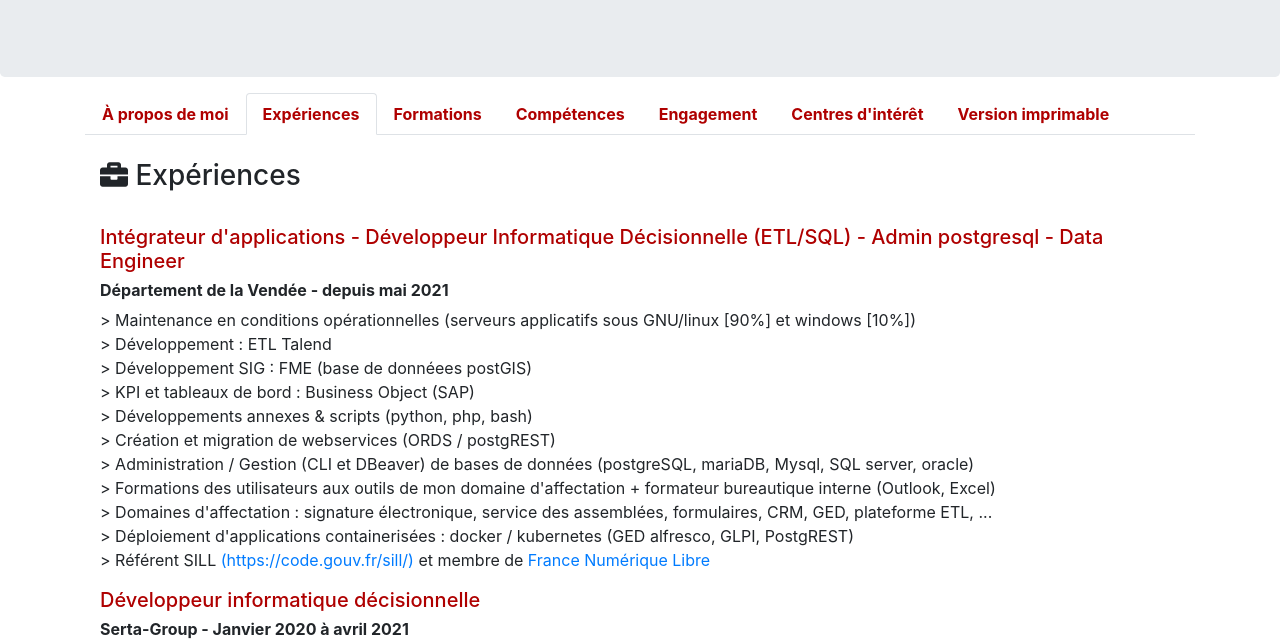
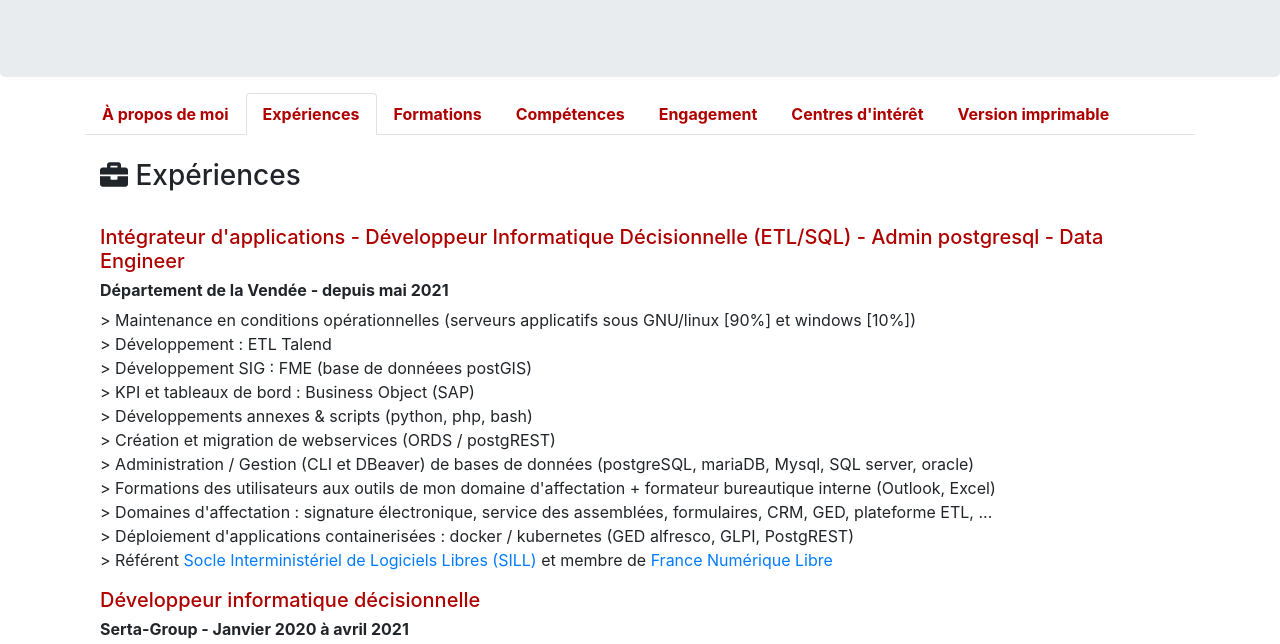
Before and after one commit to valebard/Portfolio, a plain HTML site: page index.html in a window 1280 px wide. Both pictures are taken after a click on the link "Expériences". Shown: the part 147-791 px from the top of the page. Drawn offline with nearby package versions, Linux system fonts and the light colour scheme.

Commit message:
Update index.html

```diff
--- a/index.html
+++ b/index.html
@@ -103,7 +103,7 @@
         > Formations des utilisateurs aux outils de mon domaine d'affectation + formateur bureautique interne (Outlook, Excel)<br>
         > Domaines d'affectation : signature électronique, service des assemblées, formulaires, CRM, GED, plateforme ETL, ...<br>
         > Déploiement d'applications containerisées : docker / kubernetes (GED alfresco, GLPI, PostgREST)<br>
-        > Référent SILL <a href="https://code.gouv.fr/sill/">(https://code.gouv.fr/sill/)</a> et membre de <a href="https://france-numerique-libre.org/naissance-de-france-numerique-libre/">France Numérique Libre</a><br>
+        > Référent <a href="https://code.gouv.fr/sill/">Socle Interministériel de Logiciels Libres (SILL)</a> et membre de <a href="https://france-numerique-libre.org/naissance-de-france-numerique-libre/">France Numérique Libre</a><br>
       </p>
 
       <h5 style="color: #af0000">Développeur informatique décisionnelle </h5>
@@ -441,7 +441,7 @@
         > Formations des utilisateurs aux outils de mon domaine d'affectation + formateur bureautique interne (Outlook, Excel)<br>
         > Domaines d'affectation : signature électronique, service des assemblées, formulaires, CRM, GED, plateforme ETL, ...<br>
         > Déploiement d'applications containerisées : docker / kubernetes (GED alfresco, GLPI, PostgREST)<br>
-        > Référent SILL <a href="https://code.gouv.fr/sill/">(https://code.gouv.fr/sill/)</a> et membre de <a href="https://france-numerique-libre.org/naissance-de-france-numerique-libre/">France Numérique Libre</a><br>
+        > Référent <a href="https://code.gouv.fr/sill/">Socle Interministériel de Logiciels Libres (SILL)</a> et membre de <a href="https://france-numerique-libre.org/naissance-de-france-numerique-libre/">France Numérique Libre</a><br>
       </p>
 
       <h5 style="color: #af0000">Développeur informatique décisionnelle </h5>
```
